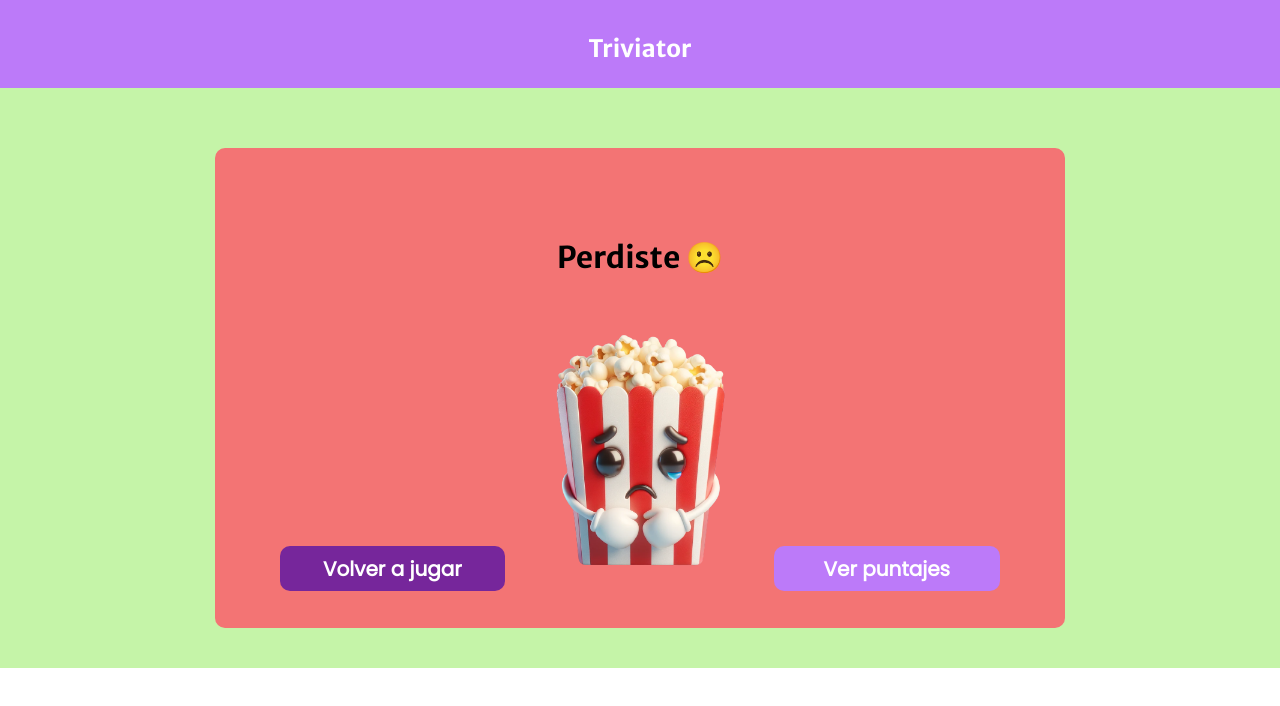
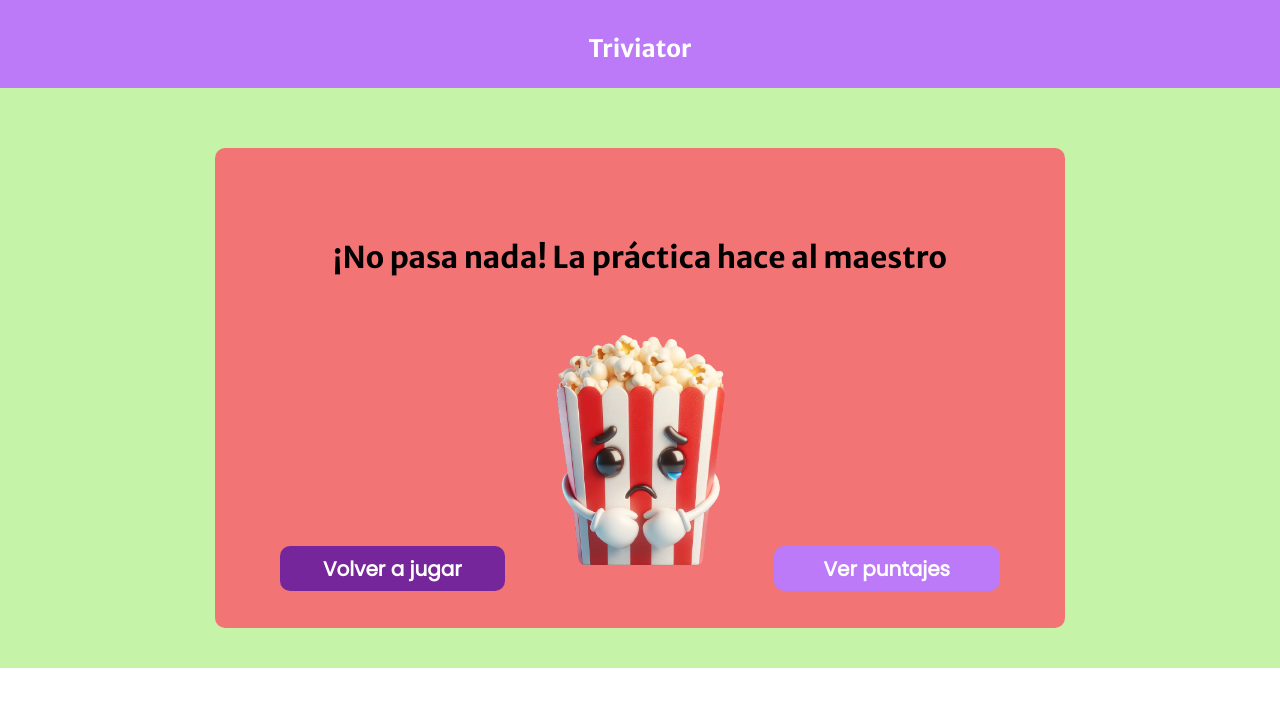
Before and after one commit to AgusBarbona/Triviator, a React (Vite) app in the folder frontend/triviator-front/: page /loser in a window 1280 px wide. Shown: the top 706 px of the page. Built offline with nearby package versions, Linux system fonts and the light colour scheme.

Commit message:
edita vista de loser

```diff
--- a/frontend/triviator-front/src/pages/LoserPage/Loserpage.tsx
+++ b/frontend/triviator-front/src/pages/LoserPage/Loserpage.tsx
@@ -14,7 +14,7 @@ const LoserPage = () => {
          <Header />
           <div className="loser-container">
           <div className="loser-rectangle">
-            <div className="text"> Perdiste ☹️</div>
+            <div className="text">¡No pasa nada! La práctica hace al maestro</div>
             <img src="../../public/recursos/triste-removebg-preview.png" alt="Popcorn Character" className="sad-popcorn" />
             <Buttons />
           </div>
```
